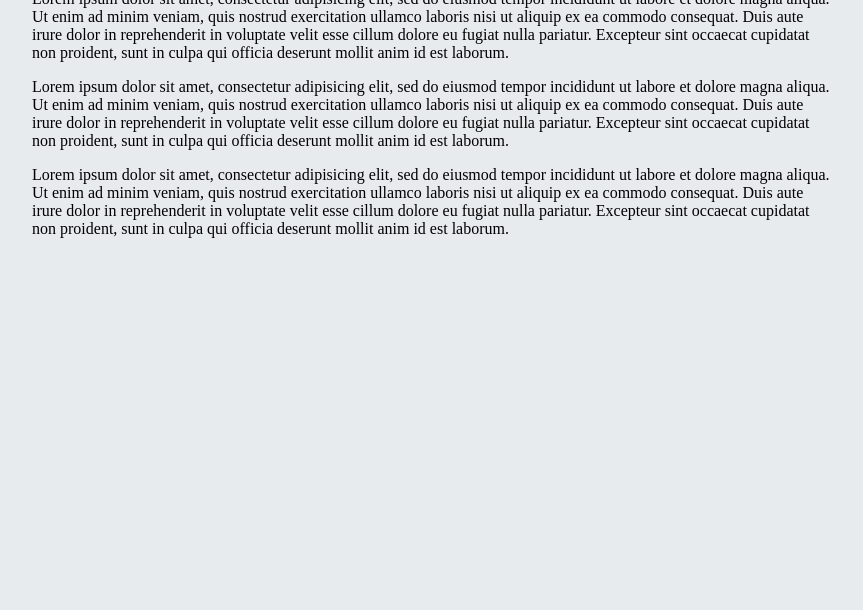
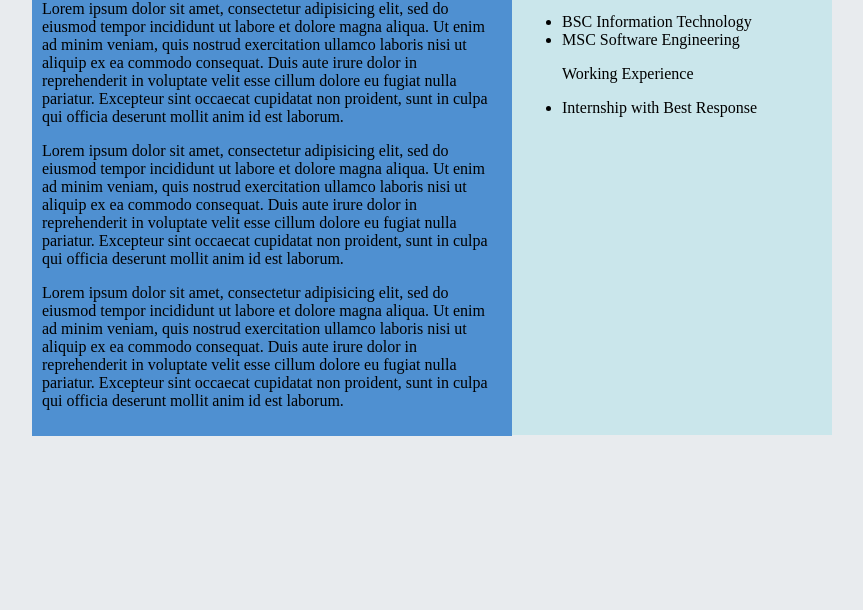
Before and after one commit to yasiryusuf/portfolio, a plain HTML site: page index.html in a window 1280 px wide. Shown: the part 190-800 px from the top of the page, without its empty margins (208-1071 px from the left). Drawn offline with Linux system fonts and the light colour scheme.

Commit message:
added sidebar for html and css

```diff
--- a/index.html
+++ b/index.html
@@ -32,6 +32,18 @@
             eu fugiat nulla pariatur.
             Excepteur sint occaecat cupidatat non proident, sunt in culpa qui officia deserunt mollit anim id est laborum.</p>
     </main>
+    <aside>
+        <h3>Experience</h3>
+          <ul>
+            <p>University Of Hertfordshire</p>
+            <li> BSC Information Technology</li>
+            <li> MSC Software Engineering</li>
+          </ul>
+           <ul>
+             <p>Working Experience</p>
+            <li>Internship with Best Response</li>
+          </ul>
+      </aside>
 
 
 
--- a/styles.css
+++ b/styles.css
@@ -12,10 +12,25 @@ header {
     height: 100px;
     overflow: auto;
 }
+
 .wrapper{width: 800px;
   margin:auto;
-
-
+}
+main{
+  background-color:#4F90D1;
+  text-align: left;
+  width:460px;
+  padding:10px;
+  display: inline-block;
+}
+aside {
+  background-color:#CAE6EB;
+  text-align: left;
+  width:300px;
+  padding:10px;
+  display: inline-block;
+  float: right;
+  height: 505px;
 }
 
 @media screen and (max-width: 480px) {
```
Lines whose indentation alone changed are shown as unchanged.
